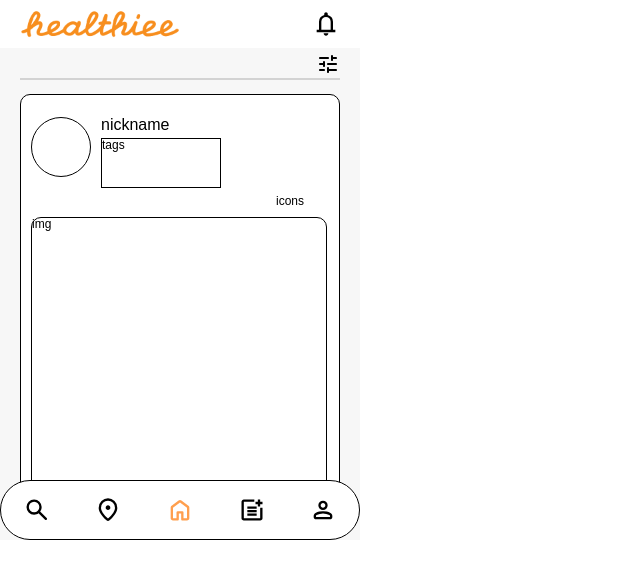
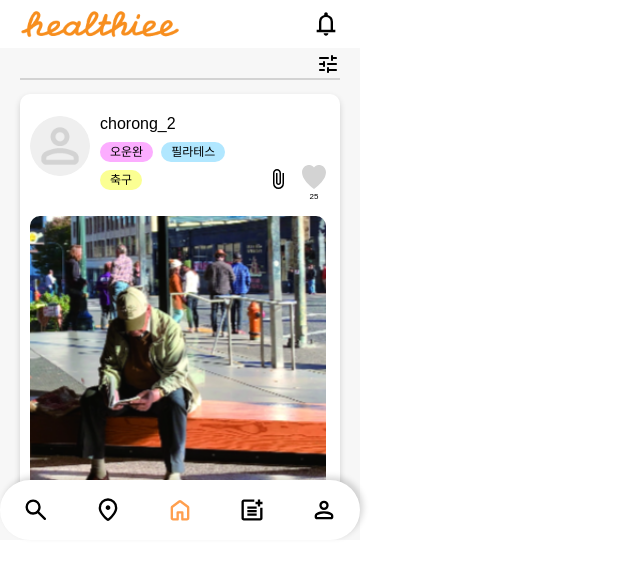
Before and after one commit to healthiee/healthiee-front, a React (Create React App) app: page / in a window 1280 px wide. Shown: the top 578 px of the page, without its empty margins (0-640 px from the left). Built offline with nearby package versions, Linux system fonts and the light colour scheme; a web font is replaced by a local one.

Commit message:
design: HomePage Ui change

```diff
--- a/src/components/CreateAccount/CreateAccount.module.css
+++ b/src/components/CreateAccount/CreateAccount.module.css
@@ -194,7 +194,6 @@ button:disabled:active {
   justify-content: space-between;
   align-items: center;
   cursor: pointer;
-  z-index: 100;
   padding: 0 12px;
 }
 
--- a/src/components/HomePage/Contents.js
+++ b/src/components/HomePage/Contents.js
@@ -1,30 +1,60 @@
 import styles from './Contents.module.css';
 import {ReactComponent as AttachFile} from '../../assets/images/attachFile.svg';
+import {ReactComponent as Heart} from '../../assets/images/heart.svg';
+import { useState } from 'react';
 
-const Contents = () => {
+const Contents = (props) => {
+
+  const [heart, setHeart] = useState(false);
+
+  const heartClickHandler = () => {
+    if (heart) {
+      setHeart(false);
+      props.post.love -= 1;
+    } else {
+      setHeart(true);
+      props.post.love += 1;
+    }
+  };
+
+  console.log(heart);
+
+  const heartStyle = heart ? styles.active : styles.heart;
+
   return (
   <article className={styles.article}>
     <div className={styles.content_info}>
       <div className={styles.profile}>
-        <div className={styles.profile_img}></div>
+        <div className={styles.profile_img}>
+        <img src={props.post.profileImg} alt="profile_img" />
+        </div>
         <div className={styles.profile_box}>
-          <h1>nickname</h1>
-          <div className={styles.profile_tags}>tags</div>
+          <h1>{props.post.nickname}</h1>
+          <div className={styles.profile_tags}>
+            {props.post.tags.map(tag => <div className={styles.profile_tag} style={{backgroundColor:`${tag.color}`}}>{tag.name}</div>)}
+          </div>
         </div>
       </div>
-      <div className={styles.icons}>icons</div>
+
+      <div className={styles.icons}>
+        <AttachFile style={{marginBottom:'10px'}}/>
+        <div onClick={heartClickHandler}>
+          <Heart className={heartStyle}/>
+          <p>{props.post.love}</p>
+        </div>
+      </div>
     </div>
 
     <div className={styles.content_img}>
-      img
+      <img src={props.post.postImg} alt="content_img" />
     </div>
 
     <div className={styles.comment}>
       <div className={styles.comment_head}>
-        <h2>2023년 9월 21일</h2>
-        <h2>댓글 4개</h2>
+        <h2>{props.post.created_at}</h2>
+        <h2>댓글 {props.post.comments}개</h2>
       </div>
-      <p>오늘 운동도 끝!</p>
+      <p>{props.post.body}</p>
     </div>
   </article>)
 };
--- a/src/components/HomePage/Contents.module.css
+++ b/src/components/HomePage/Contents.module.css
@@ -5,12 +5,12 @@
 }
 
 .article {
-  border: 1px solid black;
   width: 320px;
   margin: 10px auto;
   background-color: white;
   border-radius: 10px;
   padding: 10px;
+  box-shadow: 0px 3px 6px #00000029;
 }
 
 .article > * {
@@ -33,8 +33,8 @@
 .profile_img {
   width: 60px;
   height: 60px;
-  border: 1px solid black;
   border-radius: 50%;
+  overflow: hidden;
 }
 
 
@@ -44,27 +44,54 @@
 
 .profile_box h1 {
   font-size: 16px;
-  margin-bottom: 5px;
+  margin-bottom: 10px;
 }
 
 .profile_tags {
-  border: 1px solid black;
-  width: 120px;
+  width: 140px;
   height: 50px;
+  flex-wrap: wrap;
+  display: flex;
+}
+
+.profile_tag {
+  height: 20px;
+  border-radius: 16px;
+  padding: 0 10px;
+  display: flex;
+  align-items: center;
+  margin-right: 8px;
+  margin-bottom: 8px;
 }
 
 .icons {
-  width: 80px;
+  width: 60px;
   display: flex;
   align-items:end;
-  justify-content: space-around;
-  padding-bottom: 10px;
+  justify-content: space-between;
+  padding-bottom: 15px;
+}
+
+.heart {
+  cursor: pointer;
+  fill: #D3D3D3;
+}
+
+.active {
+  cursor: pointer;
+  fill: red;
+}
+
+.icons p {
+  font-size: 8px;
+  text-align: center;
+  margin-top: 2px;
 }
 
 /* content */
 
 .content_img {
-  border: 1px solid black;
+  overflow: hidden;
   border-radius: 10px;
   height: 296px;
 }
@@ -88,4 +115,5 @@
 
 .comment p {
   font-size: 12px;
+  margin-top: 4px;
 }
--- a/src/components/HomePage/Home.js
+++ b/src/components/HomePage/Home.js
@@ -4,6 +4,28 @@ import {ReactComponent as Tune} from '../../assets/images/tune.svg';
 import {ReactComponent as Notification} from '../../assets/images/notification.svg';
 import logo from '../../assets/images/logo.png'
 import Contents from './Contents';
+import defaultProfile from '../../assets/images/defaultProfile.png';
+import defaultImg from '../../assets/images/defaultImg.png';
+
+const dummy = [{
+  nickname : 'chorong_2',
+  tags : [{name: '오운완', color: '#FCADFF'}, {name: '필라테스', color: '#B1E7FF'}, {name: '축구', color: '#FBFF93'}],
+  profileImg : defaultProfile,
+  postImg : defaultImg,
+  created_at : '2023년 9월 21일',  // post 생성날짜로 대체
+  body : '오늘 운동도 끝',
+  comments : 4,
+  love : 25
+},{
+  nickname : 'chorong_4',
+  tags : [{name: '오운완', color: '#FCADFF'}, {name: '필라테스', color: '#B1E7FF'}],
+  profileImg : defaultProfile,
+  postImg : defaultImg,
+  created_at : '2023년 11월 29일',  // post 생성날짜로 대체
+  body : '오늘 운동도 끝',
+  comments : 10,
+  love : 19,
+}]
 
 const Home  = () => {
   return(
@@ -20,9 +42,7 @@ const Home  = () => {
       </div>
 
       <div className={styles.contents}>
-        <Contents/>
-        <Contents/>
-        <Contents/>
+        {dummy.map(post => <Contents key={post.nickname} post={post}/>)}
       </div>
     </Fragment>
   )
--- a/src/components/HomePage/HomeNavigaion.module.css
+++ b/src/components/HomePage/HomeNavigaion.module.css
@@ -4,12 +4,12 @@
   display: flex;
   justify-content: space-around;
   align-items: center;
-  border: 1px solid black;
   border-radius: 50px;
   position: fixed;
   top: 480px;
   background-color: white;
   cursor: pointer;
+  box-shadow: 3px -3px 6px #00000029;
 }
 
 .nav_icon {
```
Also changed, not shown: src/assets/images/defaultImg.png (added), src/assets/images/heart.svg (added).
